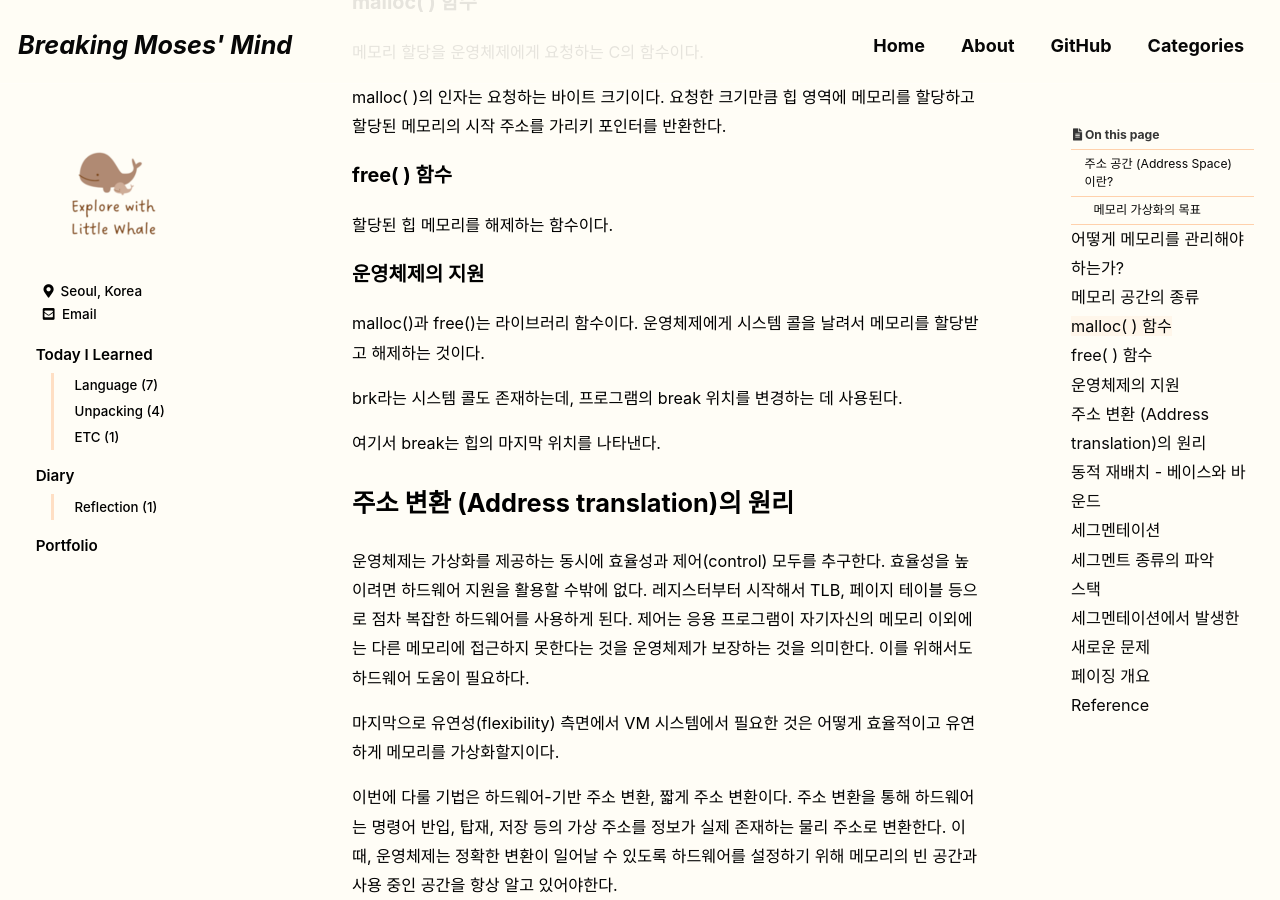
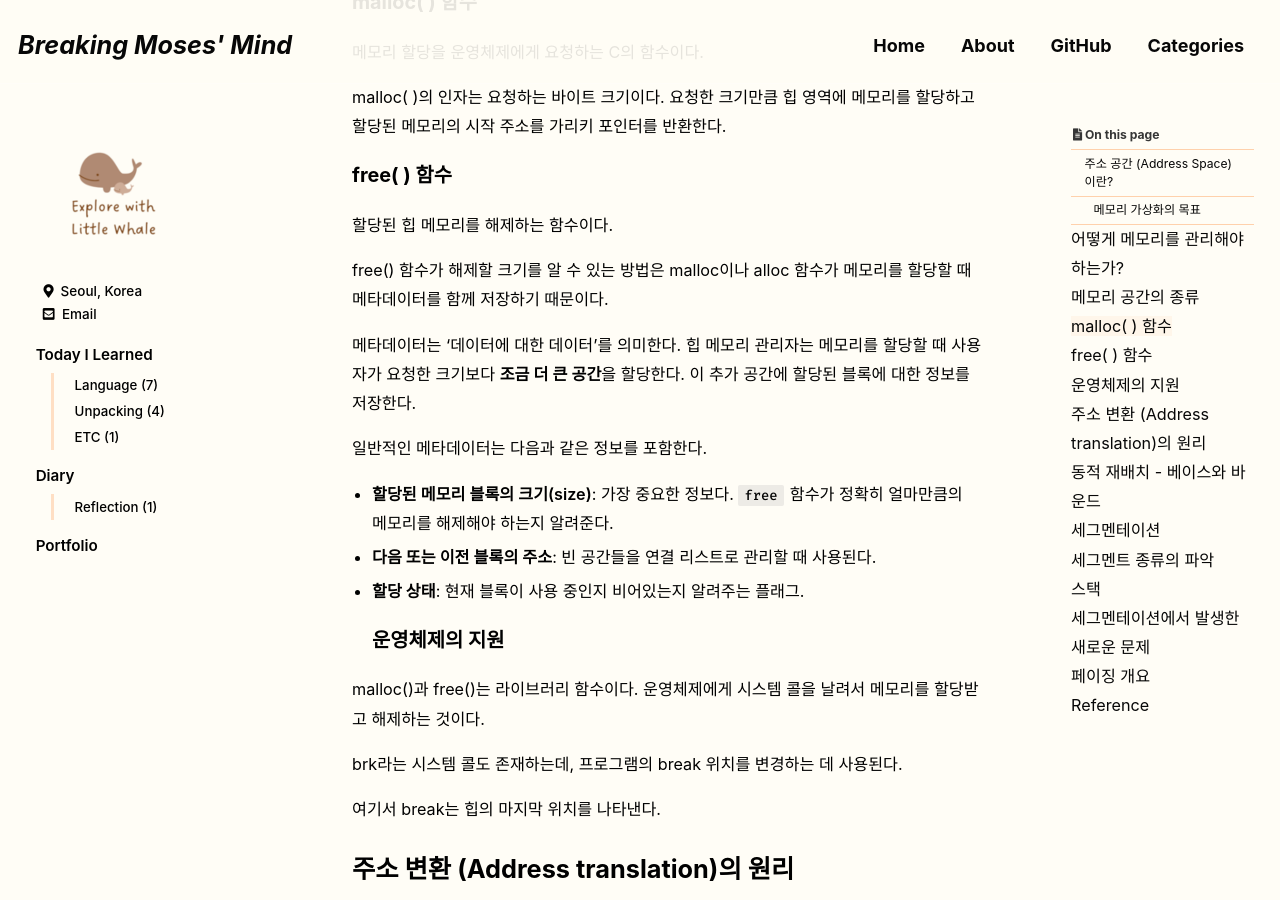
Before and after one commit to moset1/moset1.github.io, a Jekyll site: the page built from _posts/2025-07-17-unpacking-[OS]VM-BBtoSegmentation.md, in a window 1280 px wide and 900 px high, scrolled down 1774 px. Built offline with Jekyll 4.4.1, drawn with Linux system fonts in a browser that asks for light colours; cached includes are drawn as plain includes; some web fonts are replaced; comment, search, counter and statistics services are not loaded.

Commit message:
add post

```diff
--- a/_posts/2025-07-17-unpacking-[OS]VM-BBtoSegmentation.md
+++ b/_posts/2025-07-17-unpacking-[OS]VM-BBtoSegmentation.md
@@ -47,10 +47,20 @@ last_modified_at: 2025-07-15
 
 malloc( )의 인자는 요청하는 바이트 크기이다. 요청한 크기만큼 힙 영역에 메모리를 할당하고 할당된 메모리의 시작 주소를 가리키 포인터를 반환한다.
 
+
 ### free( ) 함수
 
 할당된 힙 메모리를 해제하는 함수이다.
 
+free() 함수가 해제할 크기를 알 수 있는 방법은 malloc이나 alloc 함수가 메모리를 할당할 때 메타데이터를 함께 저장하기 때문이다.
+
+메타데이터는 '데이터에 대한 데이터'를 의미한다. 힙 메모리 관리자는 메모리를 할당할 때 사용자가 요청한 크기보다 **조금 더 큰 공간**을 할당한다. 이 추가 공간에 할당된 블록에 대한 정보를 저장한다.
+
+일반적인 메타데이터는 다음과 같은 정보를 포함한다.
+
+- **할당된 메모리 블록의 크기(size)**: 가장 중요한 정보다. `free` 함수가 정확히 얼마만큼의 메모리를 해제해야 하는지 알려준다.
+- **다음 또는 이전 블록의 주소**: 빈 공간들을 연결 리스트로 관리할 때 사용된다.
+- **할당 상태**: 현재 블록이 사용 중인지 비어있는지 알려주는 플래그.
 ### 운영체제의 지원
 
 malloc()과 free()는 라이브러리 함수이다. 운영체제에게 시스템 콜을 날려서 메모리를 할당받고 해제하는 것이다.
```
